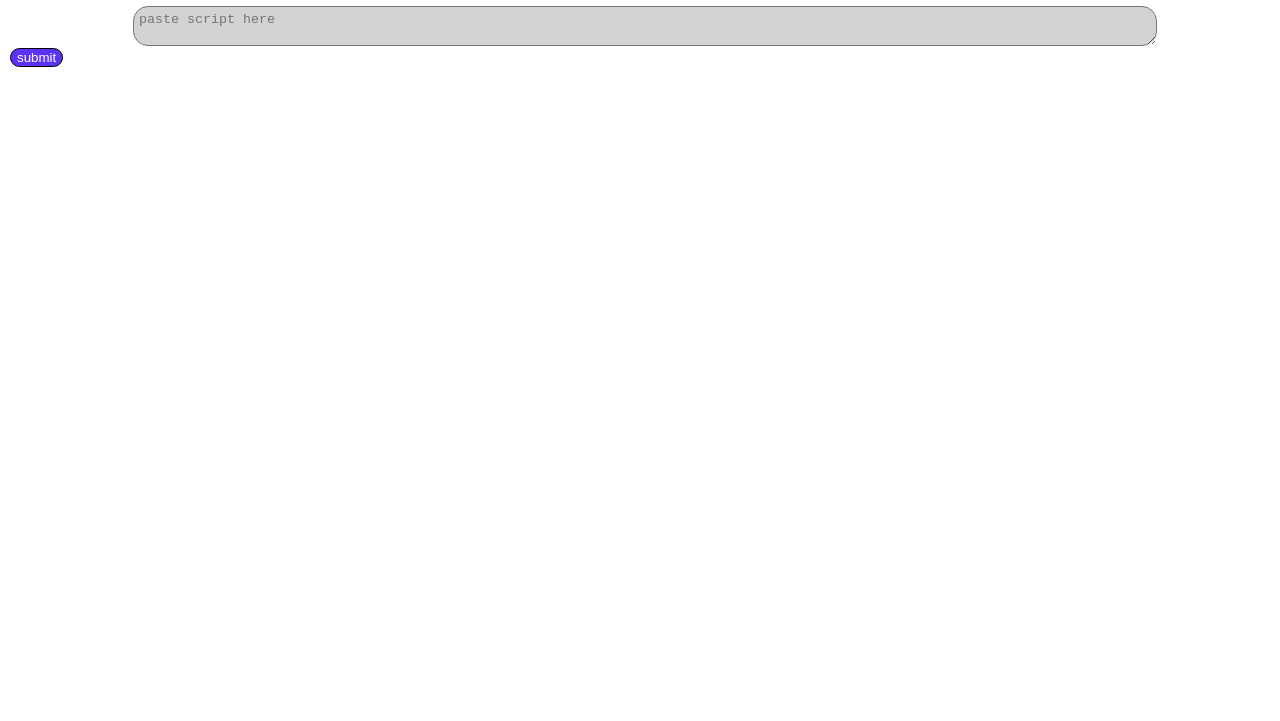
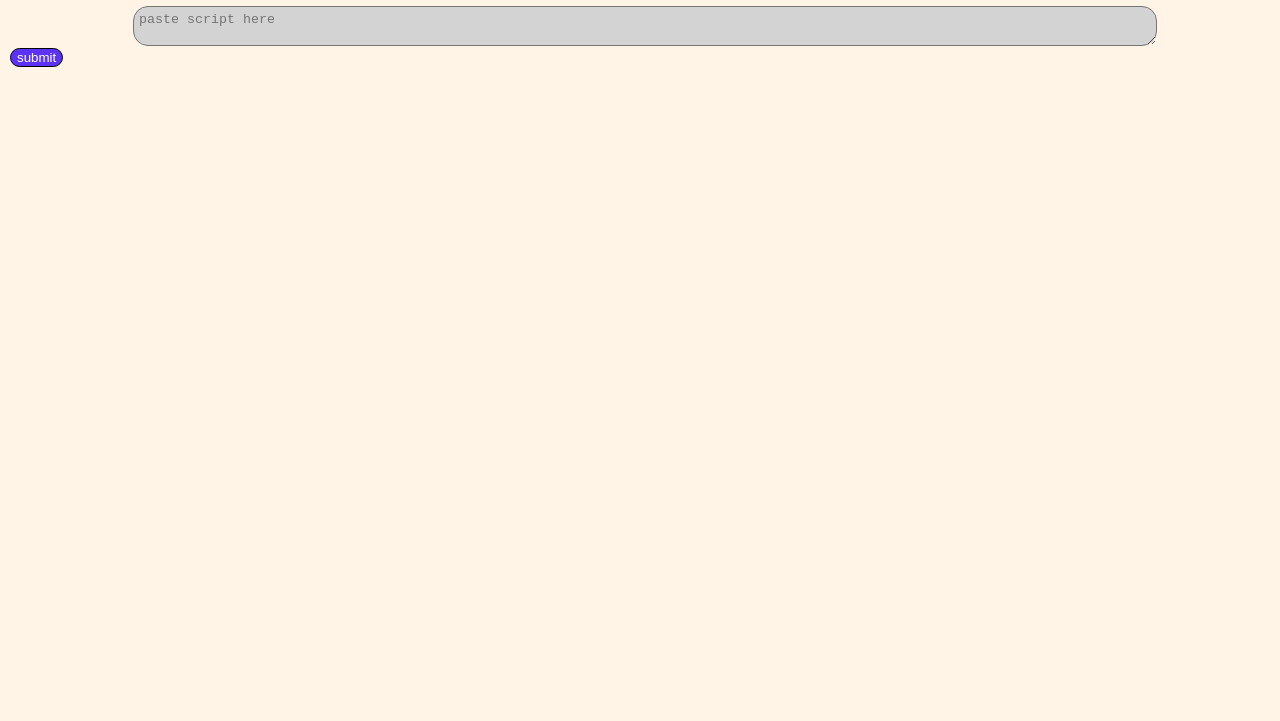
Before and after one commit to BatteryDrain/scriptStudy, a website: page index.html in a window 1280 px wide. Shown: the part 79-800 px from the top of the page. Drawn offline with Linux system fonts and the light colour scheme.

Commit message:
set background color

```diff
--- a/styles.css
+++ b/styles.css
@@ -14,9 +14,10 @@ textarea {
 }
 
 body {
-margin:0;
-margin-left: 10px;
-font-family: "Mulish", Arial, sans-serif;
+   background-color: rgb(255, 244, 230);
+   margin:0;
+   margin-left: 10px;
+   font-family: "Mulish", Arial, sans-serif;
 }
 
 #input {
```
